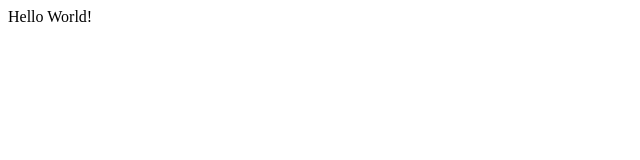
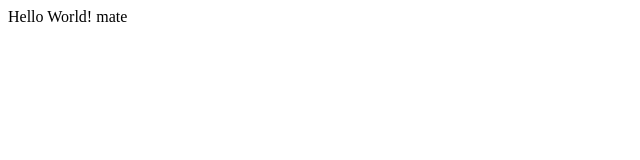
Before and after one commit to wayneboy/eduweb, a plain HTML site: page index.html in a window 1280 px wide. Shown: the full height of the page, 0-640 px from the left. Drawn offline with Linux system fonts and the light colour scheme.

Commit message:
index commit 2

```diff
--- a/index.html
+++ b/index.html
@@ -2,5 +2,5 @@
     <title>new website</title>
 </head>
 <body>
-    Hello World!
+    Hello World! mate
 </body>
```
